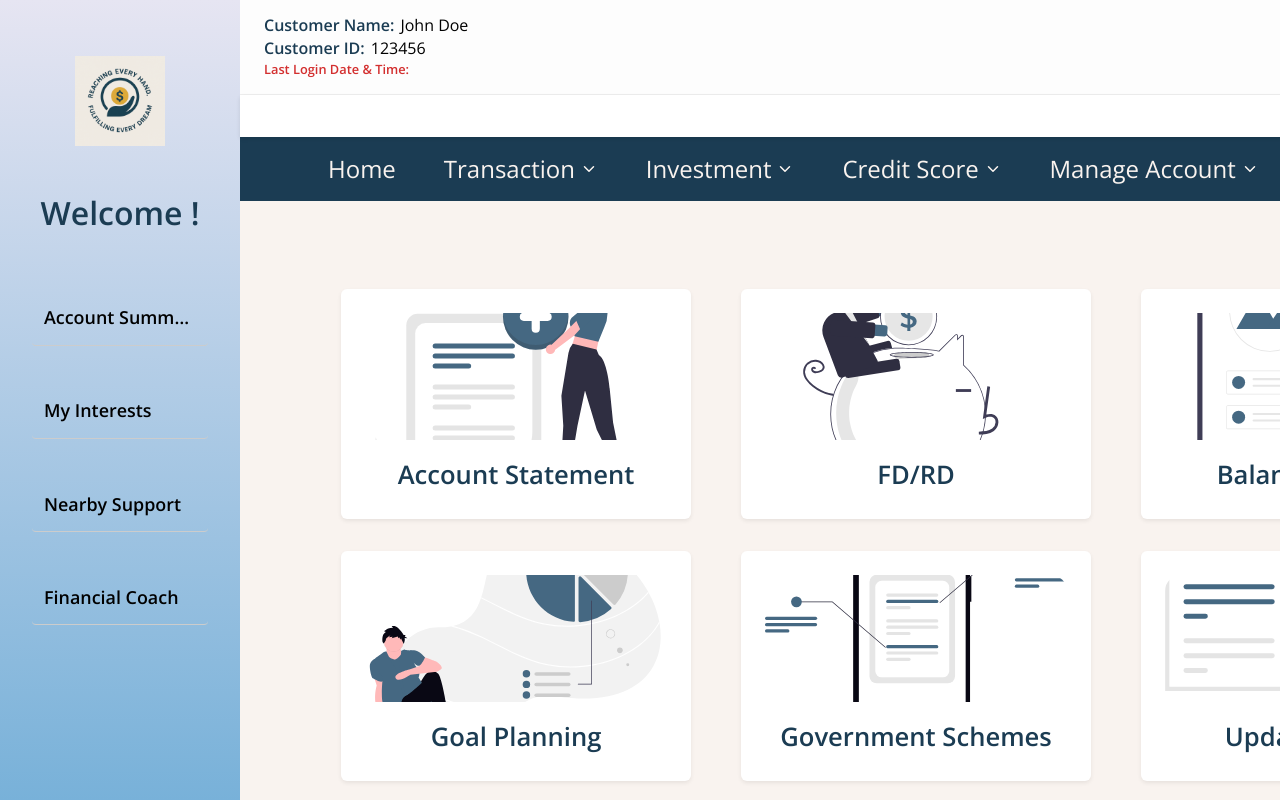
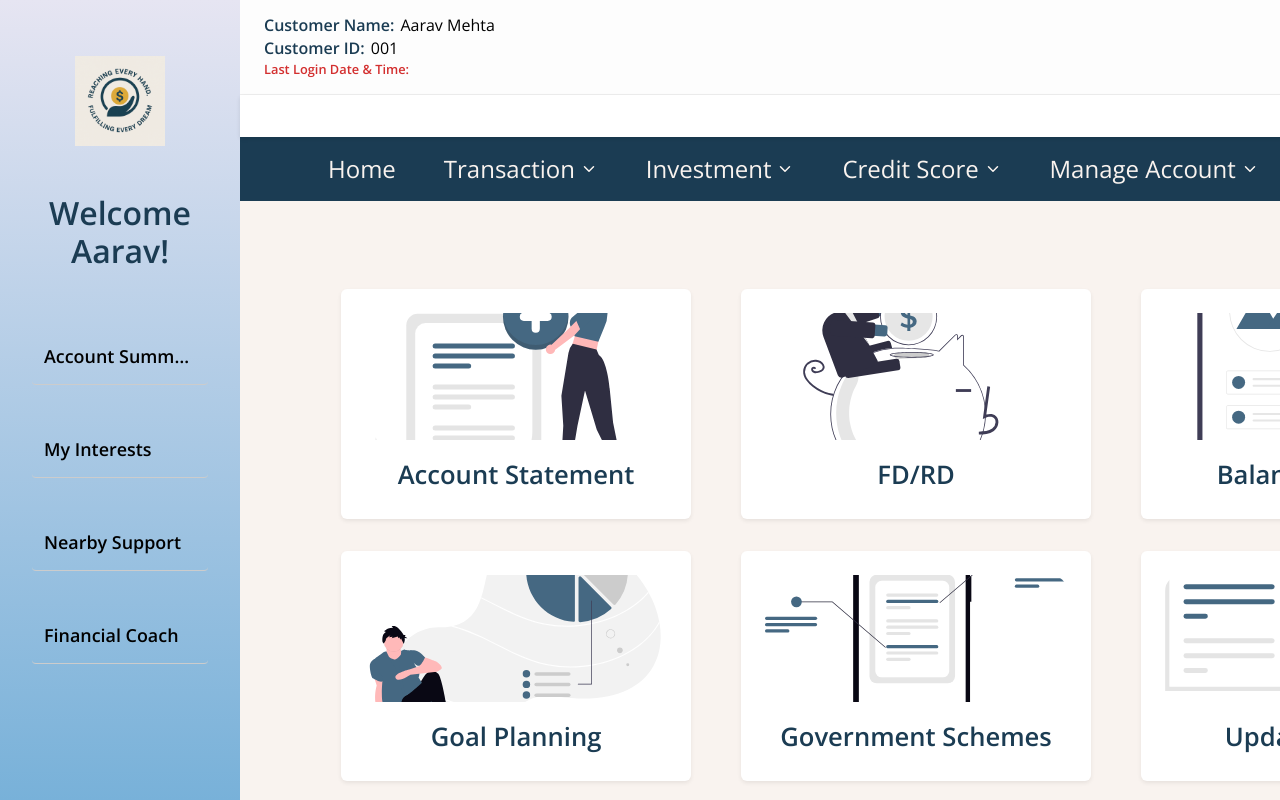
Before and after one commit to Anujakat5/financial-chatbot, a React (Vite) app: page /dashboard in a window 1280 px wide. Built offline with nearby package versions, Linux system fonts and the light colour scheme.

Commit message:
updated name

```diff
--- a/src/components/DashboardView.jsx
+++ b/src/components/DashboardView.jsx
@@ -112,11 +112,11 @@ function DashboardView() {
           <div className="user-info-block">
             <div className="info-row-name">
               <span className="label">Customer Name:</span>
-              <span className="value black">John Doe</span>
+              <span className="value black">Aarav Mehta</span>
             </div>
             <div className="info-row-id">
               <span className="label">Customer ID:</span>
-              <span className="value black">123456</span>
+              <span className="value black">001</span>
             </div>
             <div className="info-row-login-info">
               <span className="label red">Last Login Date & Time:</span>
--- a/src/components/LeftSidebar.jsx
+++ b/src/components/LeftSidebar.jsx
@@ -84,7 +84,7 @@ const LeftSidebar = ({ onSidebarClick, activeSidebar, isOpen, sinNumber }) => {
         <div className="sidebar-logo-container mb-4" style={{ textAlign: "center" }}>
           <img src="src/assets/logo.png" alt="Logo" style={{ height: "90px", width: "auto" }} />
         </div>
-        <h6>Welcome {userName}!</h6>
+        <h6>Welcome Aarav!</h6>
         <ul className="list-unstyled mt-3">
           {sidebarItems.map((item) => (
             <li
```
